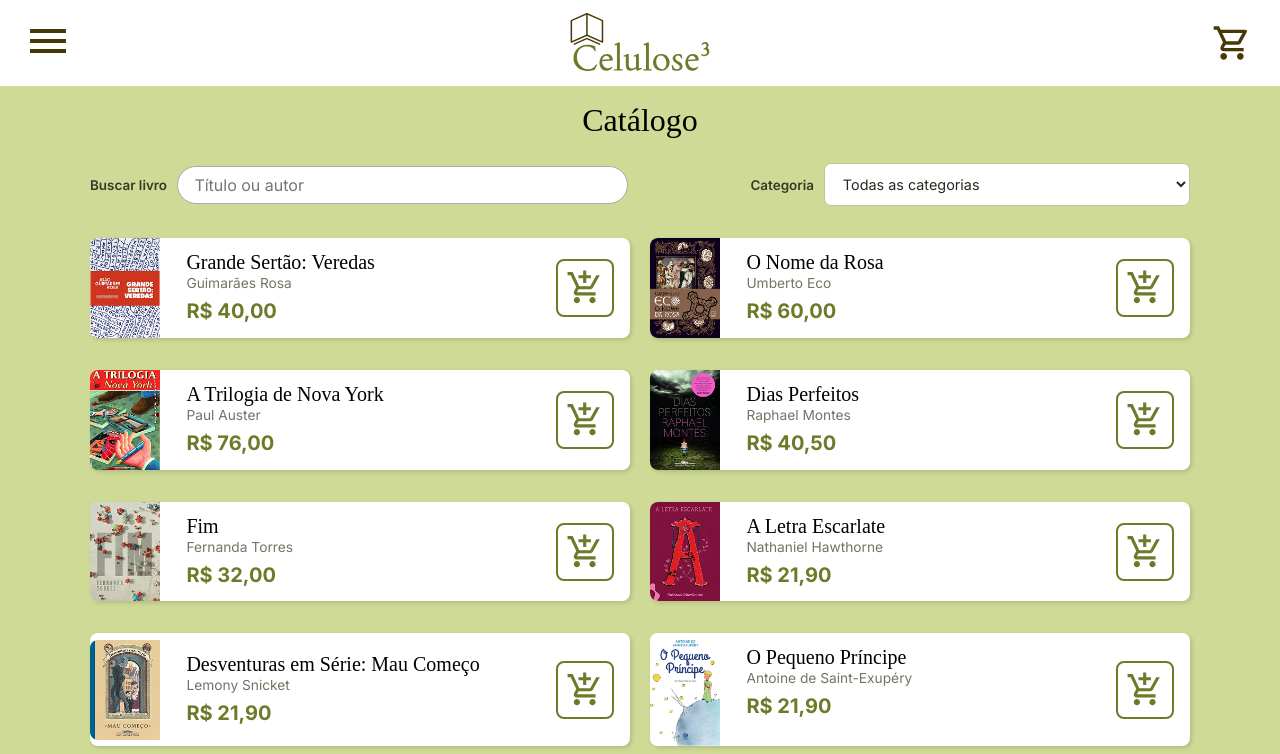
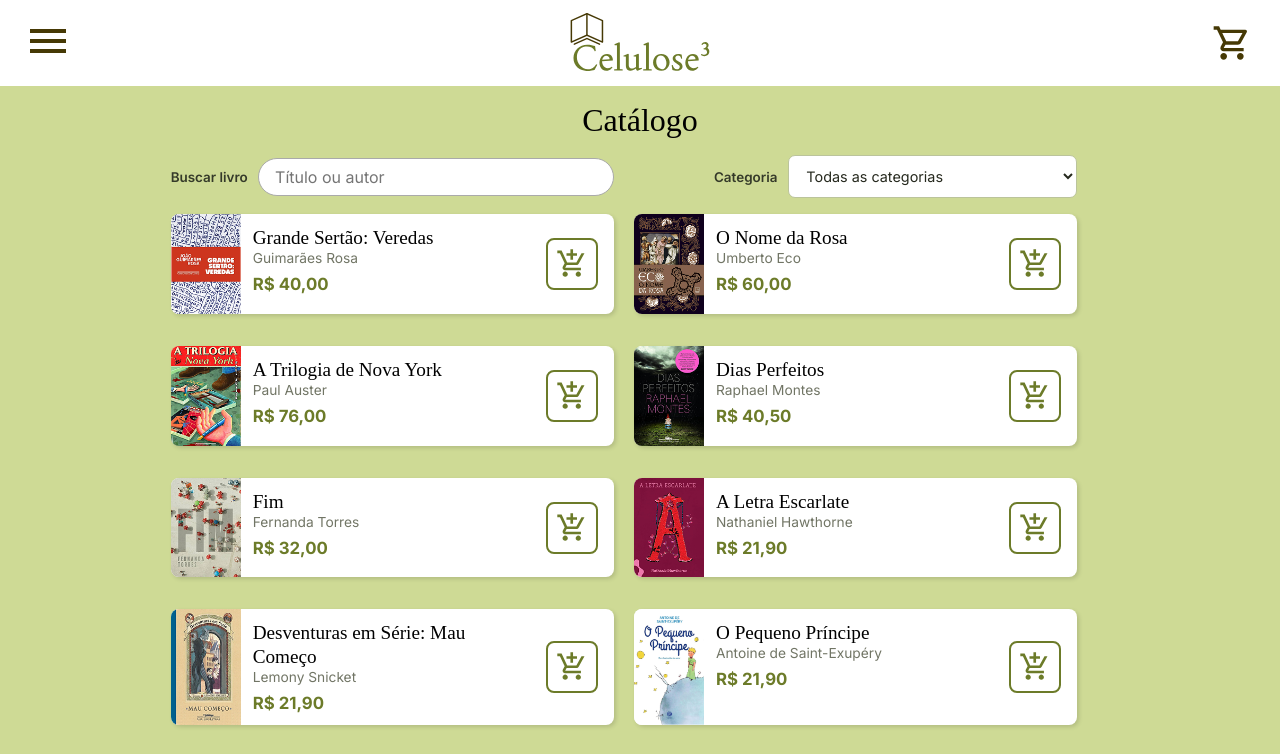
Before and after one commit to Clarice-MRS/atividade-final-web, a plain HTML site: page catalogo.html in a window 1280 px wide. Shown: the top 754 px of the page. Drawn offline with Linux system fonts and the light colour scheme; a web font is replaced by a local one.

Commit message:
fix capas catálogo

```diff
--- a/style.css
+++ b/style.css
@@ -30,11 +30,8 @@ body {
 }
 
 main {
-    display: flex;
     flex-grow: 1;
-    flex-direction: column;
-    align-items: center;
-    justify-content: center;
+    margin: 0 auto;
 }
 
 /****************
@@ -242,13 +239,11 @@ header {
 ****************/
 
 #catalogo-heading {
+    text-align: center;
     font-family: var(--fonteTitulos);
     font-size: 2rem;
     font-weight: 400;
     margin: 1rem 0;
-}
-
-.container-catalogo {
 }
 
 .cardCatalogo {
@@ -264,6 +259,17 @@ header {
     font-family: var(--fontePadrao);
 
     transition: transform 100ms;
+
+    .cardCatalogo__details {
+        align-self: stretch;
+        display: flex;
+        flex: 1;
+        align-items: center;
+        border: none;
+        background: transparent;
+        text-align: left;
+        cursor: pointer;
+    }
 
     .cardCatalogo__img {
         border-radius: 0.5rem 0 0 0.5rem;
@@ -281,8 +287,19 @@ header {
             font-size: 1.25rem;
         }
 
+        .cardCatalogo__titulo {
+            font: 400 1.2rem/1.25 var(--fonteTitulos);
+        }
+
+        .cardCatalogo__autor {
+            color: #717565;
+            font: 0.86rem var(--fontePadrao);
+        }
+
         .cardCatalogo__preco {
             margin-top: 0.5rem;
+            color: var(--destaqueSecundario);
+            font: 700 1.05rem var(--fontePadrao);
         }
     }
 
@@ -295,6 +312,14 @@ header {
         border: 2px solid #6C7B29;
         border-radius: 0.5rem;
         cursor: pointer;
+
+        .cardCatalogo__buttonImg {
+            width: 32px;
+            height: 32px;
+            object-fit: contain;
+            display: block;
+            padding: 0.5rem;
+        }
     }
 
     .cardCatalogo__button:hover,
@@ -304,11 +329,6 @@ header {
         .cardCatalogo__buttonImg {
             filter: brightness(0) invert();
         }
-    }
-
-    .cardCatalogo__buttonImg {
-        display: block;
-        padding: 0.5rem;
     }
 }
 
@@ -1112,50 +1132,6 @@ body.has-open-modal { overflow: hidden; }
 
 .cardCatalogo[hidden] { display: none; }
 
-.cardCatalogo__details {
-    display: flex;
-    min-width: 0;
-    flex: 1;
-    align-items: center;
-    gap: 0.9rem;
-    padding: 0;
-    border: 0;
-    border-radius: 0.5rem;
-    background: transparent;
-    color: inherit;
-    text-align: left;
-    cursor: pointer;
-}
-
-.cardCatalogo__titulo {
-    font: 400 1.2rem/1.25 var(--fonteTitulos);
-}
-
-.cardCatalogo__autor {
-    color: #717565;
-    font: 0.86rem var(--fontePadrao);
-}
-
-.cardCatalogo__preco {
-    margin-top: 0.55rem;
-    color: var(--destaqueSecundario);
-    font: 700 1.05rem var(--fontePadrao);
-}
-
-.cardCatalogo__button {
-    flex: 0 0 auto;
-    align-items: center;
-    justify-content: center;
-    min-width: 44px;
-    min-height: 44px;
-}
-
-.cardCatalogo__buttonImg {
-    width: 38px;
-    height: 38px;
-    object-fit: contain;
-}
-
 .book-modal {
     position: fixed;
     inset: 0;
@@ -1389,7 +1365,6 @@ body.has-open-modal { overflow: hidden; }
     align-items: center;
     gap: 0.65rem;
     width: min(1100px, calc(100% - 2rem));
-    margin: 0.5rem auto 1rem;
     color: #353a29;
     font: 600 0.84rem var(--fontePadrao);
 }
```
